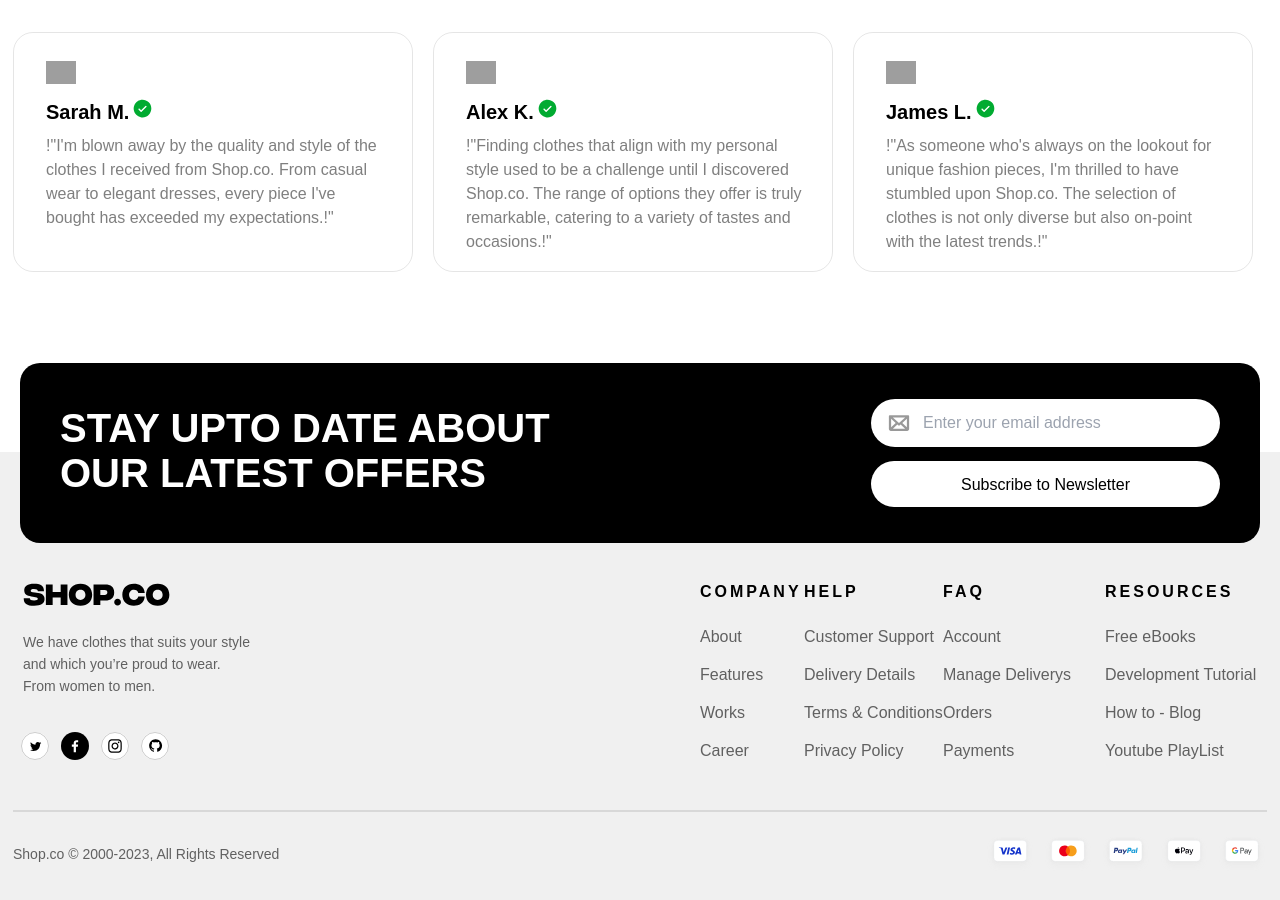
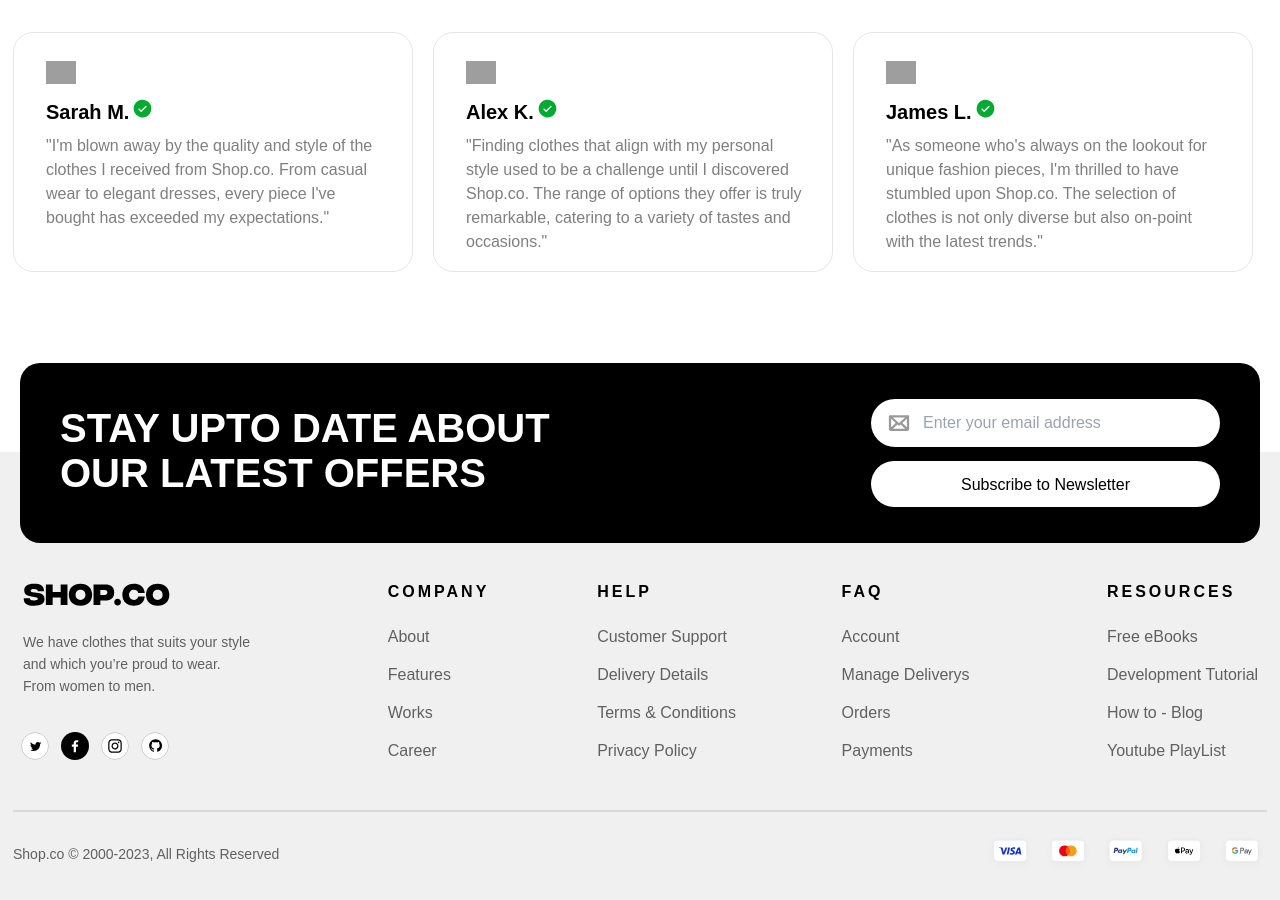
Before and after one commit to AmanNazim/Ecomerce-Website-UI-UX-Figma-Design, a Next.js app: page / in a window 1280 px wide. Shown: the part 3740-4640 px from the top of the page. Built offline with nearby package versions, Linux system fonts and the light colour scheme; grey boxes are pictures that could not be loaded.

Commit message:
fix Styling

```diff
--- a/src/app/Components/customerreview.tsx
+++ b/src/app/Components/customerreview.tsx
@@ -119,8 +119,8 @@ const CustomerReview = ({
           />
         </div>
         <div style={{ width: revHW.width, height: revHW.height }}>
-          <p className="text-start text-[#000000] text-opacity-[50%] font-[100] lg:mt-[13px] lg:text-[16px] x-sm:text-[14px] x-sm:mt-[10px]">
-            !&quot;{CusRev}!&quot;
+          <p className="text-start text-[#000000] text-opacity-[50%] font-[400] lg:mt-[13px] lg:text-[16px] x-sm:text-[14px] x-sm:mt-[10px]">
+            &quot;{CusRev}&quot;
           </p>
         </div>
       </div>
--- a/src/app/Components/footer-component/footer-content-bar.tsx
+++ b/src/app/Components/footer-component/footer-content-bar.tsx
@@ -17,7 +17,7 @@ const FooterContentBar = ({ footerContent }: FooterContentBarProps) => {
     <div
       className="
     lg:h-[177px]
-    lg:w-[879.25] flex items-center
+    lg:w-[879.25px] flex items-center
     lg:justify-between
     lg:flex-nowrap x-sm:w-full x-sm:h-auto x-sm:flex-wrap"
     >
--- a/src/app/Components/footer-component/footer-content.tsx
+++ b/src/app/Components/footer-component/footer-content.tsx
@@ -18,7 +18,7 @@ export const FooterContent = ({
   return (
     <div>
       <div
-        className={`flex flex-col lg:h-full lg:w-[${MdSW}] lg:gap-[26px] lg:mt-0 x-sm:gap-[16px] x-sm:h-[146px] x-sm:w-[162px] x-sm:mt-[25px]`}
+        className={`flex flex-col lg:h-full lg:w-[${MdSW}] lg:gap-[26px] lg:mt-0 x-sm:gap-[16px] x-sm:h-[146px] x-sm:w-[160px] x-sm:mt-[25px]`}
       >
         <h1 className="tracking-[3px] text-[#000000] font-[600] h-[18px] leading-[18px] lg:text-[16px] lg:leading-[18px] x-sm:text-[14px]">
           {HName}
--- a/src/app/Components/hero-section.tsx
+++ b/src/app/Components/hero-section.tsx
@@ -31,7 +31,7 @@ export default function HeroSection() {
             FIND CLOTHES THAT MATCHES YOUR STYLE
           </h1>
         </div>
-        <div className="absolute lg:w-[550px] h-[33px] lg:top-[104px] left-[13px] x-sm:w-full x-sm:h-[50px] x-sm:mt-[153px] sm:w-full sm:top-[10px]">
+        <div className="absolute lg:w-[550px] h-[33px] lg:top-[104px] left-[13px] x-sm:w-[358px] x-sm:h-[50px] x-sm:mt-[153px] sm:w-full sm:top-[10px]">
           <h2 className="text-[#000000] text-opacity-[60%] lg:text-[16px] lg:font-[400] lg:leading-[22px] x-sm:text-[14px] x-sm:font-[400] x-sm:leading-[20px] sm:text-[15px] sm:font-[400] sm:leading-[22px]">
             Browse through our diverse range of meticulously crafted garments,
             designed to bring out your individuality and cater to your sense of
--- a/src/app/Components/navbar.tsx
+++ b/src/app/Components/navbar.tsx
@@ -3,7 +3,7 @@ import Link from "next/link";
 
 const NavBar = () => {
   return (
-    <div className="w-auto lg:h-[48px] mx-[13px] flex justify-center items-center lg:mt-[60px] lg:gap-[40px] x-sm:h-[24px] x-sm:mt-[54px] x-sm:justify-between x-sm:mx-[16px] sm:h-[34px]">
+    <div className="w-full lg:h-[48px] mx-[13px] flex justify-center items-center lg:mt-[60px] lg:gap-[40px] x-sm:h-[24px] x-sm:mt-[54px] x-sm:justify-between x-sm:mx-[16px] sm:h-[34px]">
       <div className="flex gap-[16px] items-center">
         <div className="h-[24px] w-[24px] mob-tab">
           <Image
--- a/src/app/Components/topnav.tsx
+++ b/src/app/Components/topnav.tsx
@@ -7,7 +7,7 @@ interface propsType {
 
 const TopNavBar = ({ proptext, propboldtext }: propsType) => {
   return (
-    <div className="fixed top-[0px] z-[1] w-screen bg-[#000000] text-[#FFFFFF] flex items-center justify-center lg:h-[38px] sm:h-[36px] x-sm:h-[34px]">
+    <div className="fixed top-[0px] z-[1] w-full bg-[#000000] text-[#FFFFFF] flex items-center justify-center lg:h-[38px] sm:h-[36px] x-sm:h-[34px]">
       <div className="lg:h-[19px] w-full flex justify-center">
         <p className="lg:w-max lg:font-[400] lg:text-[14px] x-sm:h-[16px] x-sm:text-[12px] x-sm:flex lg:leading-[18.9px] x-sm:w-[301px]">
           {proptext}
--- a/src/app/globals.css
+++ b/src/app/globals.css
@@ -26,10 +26,6 @@ html {
   margin: 0;
   padding: 0;
   box-sizing: inherit;
-}
-
-.debug * {
-  outline: 1px solid red; /* Add borders to see where spacing issues occur */
 }
 
 body {
```
